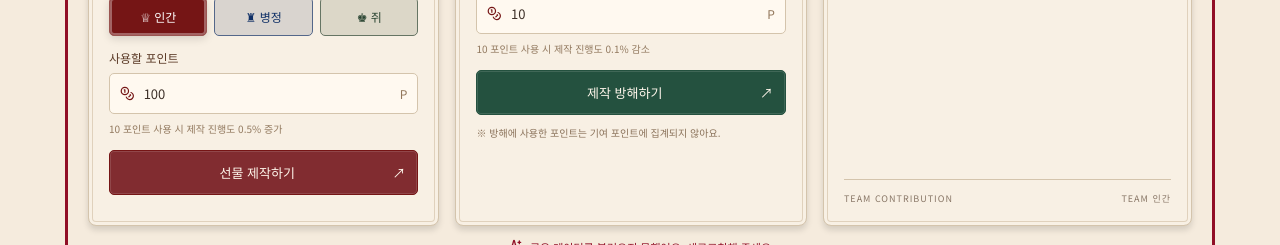
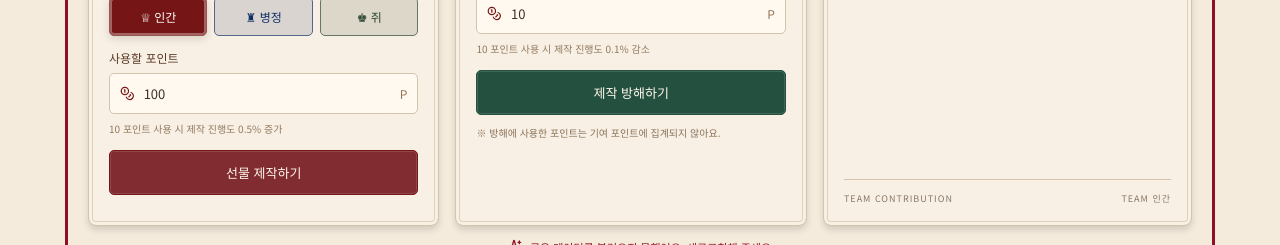
Before and after one commit to DoA-xoxo/gift, a Next.js app in the folder christmas-gift-next/: page / in a window 1280 px wide. Shown: the part 1234-1479 px from the top of the page. Built offline with nearby package versions, Linux system fonts and the light colour scheme; no server answers; the database is empty; a web font is replaced by a local one.

Commit message:
Update page.jsx

```diff
--- a/christmas-gift-next/app/page.jsx
+++ b/christmas-gift-next/app/page.jsx
@@ -541,8 +541,8 @@ style={{
   </section>
 
   <section className="action-grid">
-   <article className="panel contribution"><div className="panel-heading"><div className="heading-icon red"><Gift size={19}/></div><div><h2>기여하기</h2><p>선택한 팀의 선물을 제작해요</p></div></div><label>참여 닉네임</label><input value={loggedInNickname || ""} readOnly placeholder="먼저 로그인해 주세요"/><label>기여할 팀 선택</label><div className="team-buttons">{TEAMS.map(t=><button key={t.id} className={team===t.id?'chosen':''} style={{'--team':t.color}} onClick={()=>setTeam(t.id)}>{t.icon} {t.name}</button>)}</div><label>사용할 포인트</label><div className="point-input"><Coins size={17}/><input type="number" min="10" step={10} value={points} onChange={e=>setPoints(e.target.value)}/><span>P</span></div><p className="hint">10 포인트 사용 시 제작 진행도 0.5% 증가</p><button className="primary-button" style={{'--team':active.color}} onClick={contribute}>선물 제작하기 <span>↗</span></button></article>
-   <article className="panel sabotage"><div className="panel-heading"><div className="heading-icon green"><ShieldAlert size={19}/></div><div><h2>방해하기</h2><p>다른 팀의 선물 제작을 방해해요</p></div></div><label>방해할 팀 선택</label><div className="team-buttons">{TEAMS.map(t=><button key={t.id} className={target===t.id?'chosen':''} style={{'--team':t.color}} onClick={()=>setTarget(t.id)}>{t.icon} {t.name}</button>)}</div><label>사용할 포인트</label><div className="point-input"><Coins size={17}/><input type="number" min="10" value={sabotagePoints} step={10} onChange={e=>setSabotagePoints(e.target.value)}/><span>P</span></div><p className="hint">10 포인트 사용 시 제작 진행도 0.1% 감소</p><button className="primary-button dark" onClick={sabotage}>제작 방해하기 <span>↗</span></button><p className="fineprint">※ 방해에 사용한 포인트는 기여 포인트에 집계되지 않아요.</p></article>
+   <article className="panel contribution"><div className="panel-heading"><div className="heading-icon red"><Gift size={19}/></div><div><h2>기여하기</h2><p>선택한 팀의 선물을 제작해요</p></div></div><label>참여 닉네임</label><input value={loggedInNickname || ""} readOnly placeholder="먼저 로그인해 주세요"/><label>기여할 팀 선택</label><div className="team-buttons">{TEAMS.map(t=><button key={t.id} className={team===t.id?'chosen':''} style={{'--team':t.color}} onClick={()=>setTeam(t.id)}>{t.icon} {t.name}</button>)}</div><label>사용할 포인트</label><div className="point-input"><Coins size={17}/><input type="number" min="10" step={10} value={points} onChange={e=>setPoints(e.target.value)}/><span>P</span></div><p className="hint">10 포인트 사용 시 제작 진행도 0.5% 증가</p><button className="primary-button" style={{'--team':active.color}} onClick={contribute}>선물 제작하기</button></article>
+   <article className="panel sabotage"><div className="panel-heading"><div className="heading-icon green"><ShieldAlert size={19}/></div><div><h2>방해하기</h2><p>다른 팀의 선물 제작을 방해해요</p></div></div><label>방해할 팀 선택</label><div className="team-buttons">{TEAMS.map(t=><button key={t.id} className={target===t.id?'chosen':''} style={{'--team':t.color}} onClick={()=>setTarget(t.id)}>{t.icon} {t.name}</button>)}</div><label>사용할 포인트</label><div className="point-input"><Coins size={17}/><input type="number" min="10" value={sabotagePoints} step={10} onChange={e=>setSabotagePoints(e.target.value)}/><span>P</span></div><p className="hint">10 포인트 사용 시 제작 진행도 0.1% 감소</p><button className="primary-button dark" onClick={sabotage}>제작 방해하기</button><p className="fineprint">※ 방해에 사용한 포인트는 기여 포인트에 집계되지 않아요.</p></article>
    <article className="panel ranking"><div className="panel-heading"><div className="heading-icon gold"><Trophy size={19}/></div><div><h2>팀별 순위 보드</h2><p>우리 팀의 선물 제작 기여자를 확인하세요</p></div></div><div className="rank-tabs">{TEAMS.map(t=><button key={t.id} onClick={()=>setRankTeam(t.id)} className={rankTeam===t.id?'active':''} style={{'--team':t.color}}>{t.icon} {t.name}</button>)}</div><div className="rank-head"><span>순위</span><span>닉네임</span><span>기여 포인트</span></div><div className="rank-list">{[...(ranks[rankTeam]||[])].sort((a,b)=>b.points-a.points).slice(0,8).map((r,i)=><div className={'rank-row '+(r.name===nickname?'me':'')} key={r.name}><span className="rank-num">{i===0?'♛':String(i+1).padStart(2,'0')}</span><span className="rank-name">{r.name}{r.name===nickname&&<small>ME</small>}</span><strong>{r.points.toLocaleString()} <small>P</small></strong></div>)}</div><div className="rank-foot"><span>TEAM CONTRIBUTION</span><span>TEAM {TEAMS.find(t=>t.id===rankTeam).name}</span></div></article></section>
 
 
```
